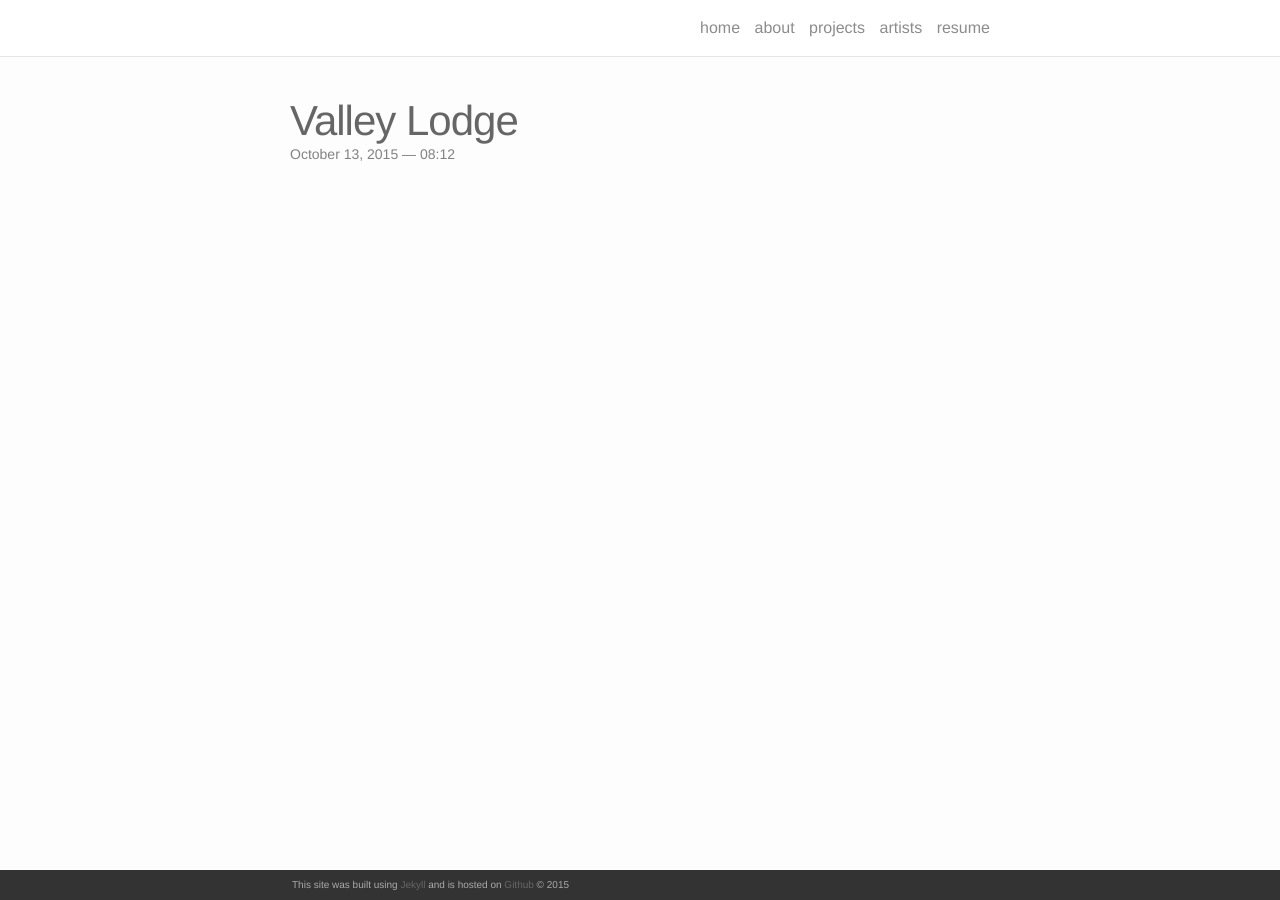
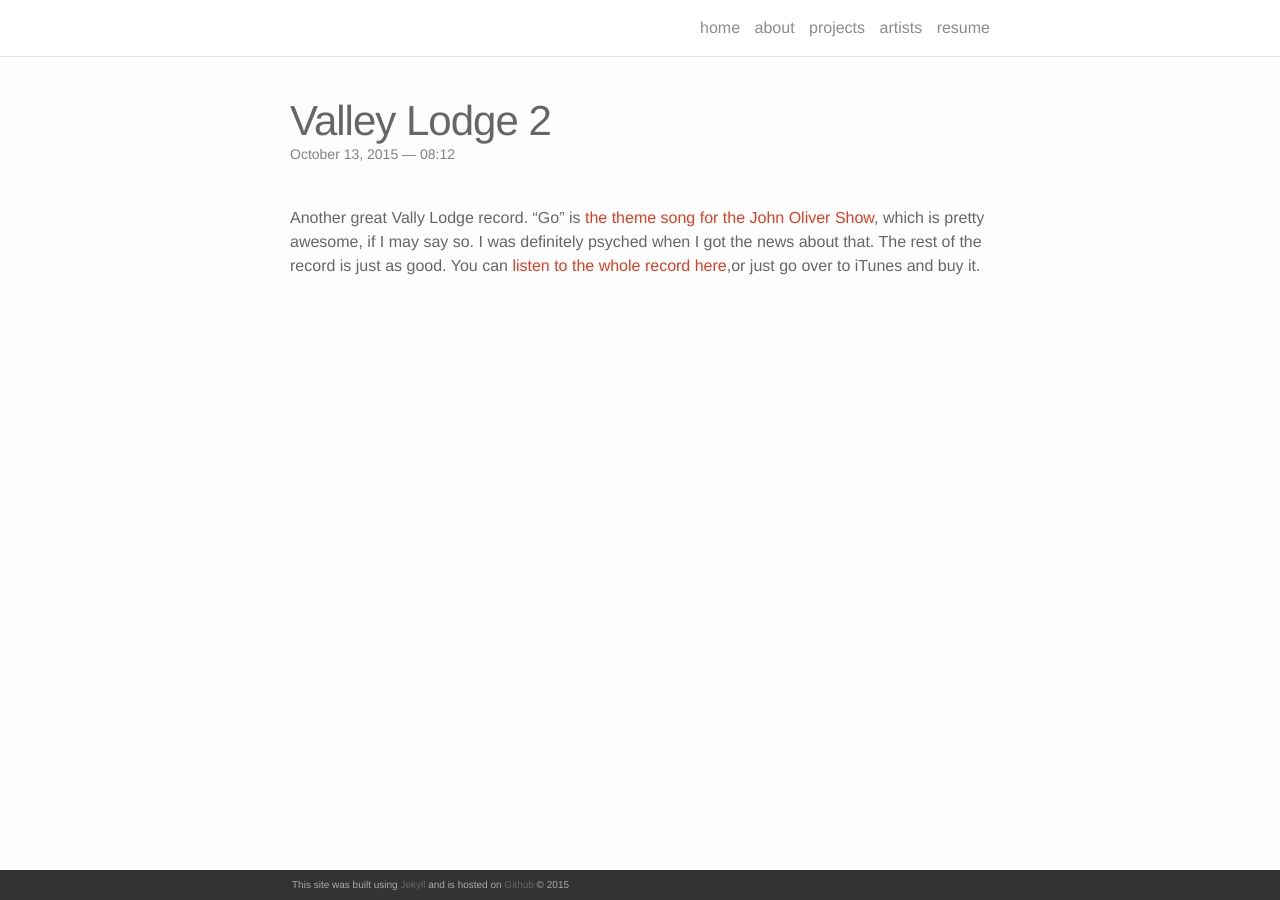
Before and after one commit to dougolson/dougolson.github.io, a Jekyll site: the page built from _portfolio/valleylodge2.markdown, in a window 1280 px wide. Built offline with Jekyll 4.4.1, drawn with Linux system fonts in a browser that asks for light colours; nearby versions of some CDN libraries.

Commit message:
updated valley lodge 2

```diff
--- a/_portfolio/valleylodge1.markdown
+++ b/_portfolio/valleylodge1.markdown
@@ -5,7 +5,7 @@ description: Valley Lodge
 img: /img/valleylodge1.jpg
 ---
 
-I love this record. Drums were recorded in Brooklyn, guitars in Los Angeles, and the vocals in my living room in Madison. We made a vocal booth with blankes we bought at St Vinny's, drilling holes in my ceiling and using clothesline and broom handles to hang them. I'm generally not a fan of vocal booths, but this approach works, because the booth hangs loosely within a much larger space. That way you avoid the resonances and cloudy sound most booths have.
+I love this record. Drums were recorded in Brooklyn, guitars in Los Angeles, and the vocals in my living room in Madison. We made a vocal booth with blankets we bought at St. Vinny's, drilling holes in my ceiling and using clothesline and broom handles to hang them. I'm generally not a fan of vocal booths, but this approach works, because the booth hangs loosely within a much larger space. That way you avoid the resonances and cloudy sound most booths have.
 
 In any case, we all worked our asses off, and it's a great record. [Dave Hill](http://www.davehillonline.com/) and [John Kimbrough](http://www.johnkimbrough.com/) are two amazingly talented guys, and I've had the pleasure of working with both of them many times over the years.
 
--- a/_portfolio/valleylodge2.markdown
+++ b/_portfolio/valleylodge2.markdown
@@ -1,6 +1,8 @@
 ---
 layout: post
-title: Valley Lodge
+title: Valley Lodge 2
 description: Use Your Weapons
 img: /img/valleylodge2.jpg
 ---
+
+Another great Vally Lodge record. "Go" is [the theme song for the John Oliver Show](https://www.youtube.com/watch?v=kuORoSEGWYo), which is pretty awesome, if I may say so. I was definitely psyched when I got the news about that. The rest of the record is just as good. You can [listen to the whole record here](https://www.youtube.com/watch?v=c-0H1kLFEWA),or just go over to iTunes and buy it.
```
